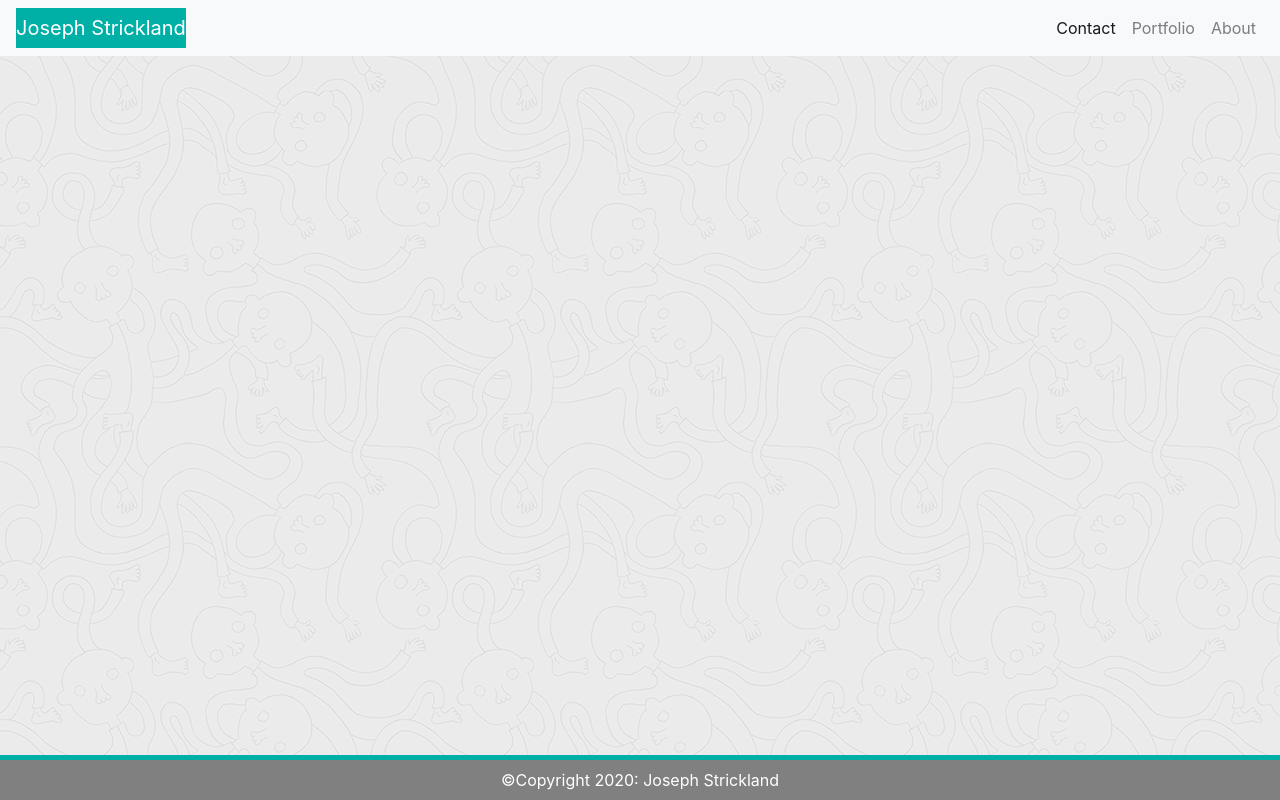
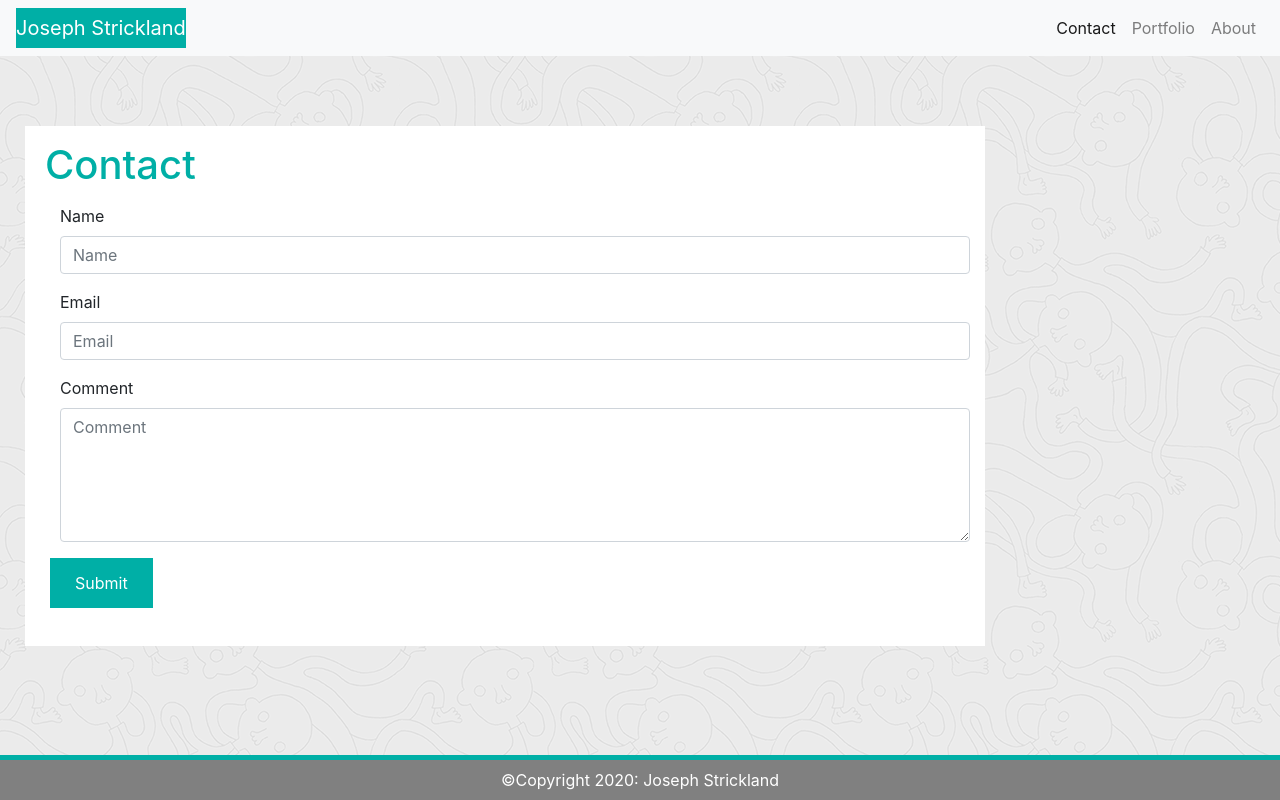
Before and after one commit to jks2090/ResponsivePortfolio, a plain HTML site: page contact.html in a window 1280 px wide. Drawn offline with nearby package versions, Linux system fonts and the light colour scheme.

Commit message:
added readme file and updated contact html and contact css git status

```diff
--- a/contact.css
+++ b/contact.css
@@ -14,3 +14,35 @@ footer{
     background-color: grey;
     color: white;
 }
+.container{
+    position: fixed;
+    margin-top: 70px;
+    margin-left: 25px;
+    background-color: white;
+    float: left;
+    width: 75%;
+    height: 65%;
+
+}
+.container h1{
+    margin-top: 15px;
+    margin-left: 5px;
+    color: #00afa6 !important;
+}
+.form-group{
+    margin-top: 15px;
+    margin-left: 20px;
+}
+
+.btn.btn-square {
+    border-radius: 0;
+  }
+.container button{
+    display: block;
+    margin-top: 5px;
+    margin-left: 10px;
+    padding: 12px 24px;
+    font-size: 16px;
+    background-color: #00afa6;
+    color: white !important;
+}
--- a/contact.html
+++ b/contact.html
@@ -36,6 +36,25 @@
 
         </div>
       </nav>
+      <div class= "container">
+        <h1>Contact</h1>
+      <form action="/action_page.php">
+        <div class="form-group">
+          <label for="name">Name</label>
+          <input type="text" class="form-control" id="Name" placeholder="Name">
+        </div>
+        <div class="form-group">
+          <label for="email">Email</label>
+          <input type="Email" class="form-control" id="Email" placeholder="Email">
+        </div>
+        <div class="form-group">
+          <label for="comment">Comment</label>
+          <textarea class="form-control" rows="5" id="comment" placeholder="Comment"></textarea>
+        </div>
+
+        <button type="submit" class="btn btn-square">Submit</button>
+      </form>
+    </div>
 
 
   <!-- jQuery CDN -->
```
Also changed, not shown: 1 other file.
